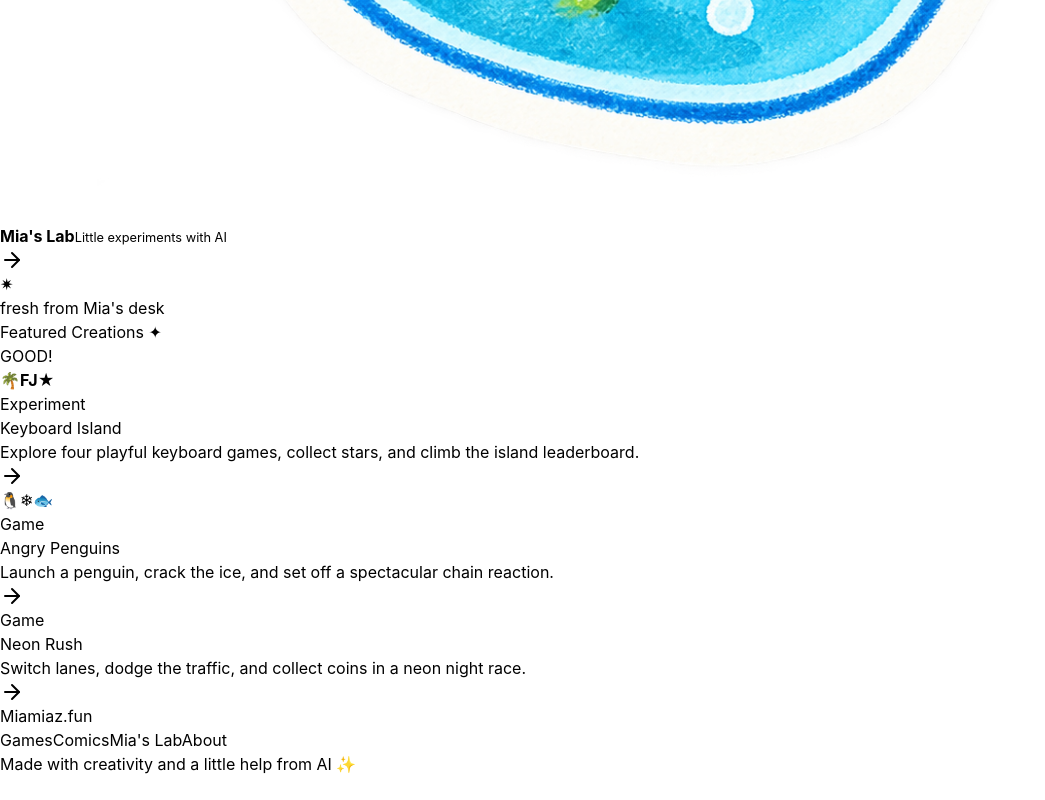
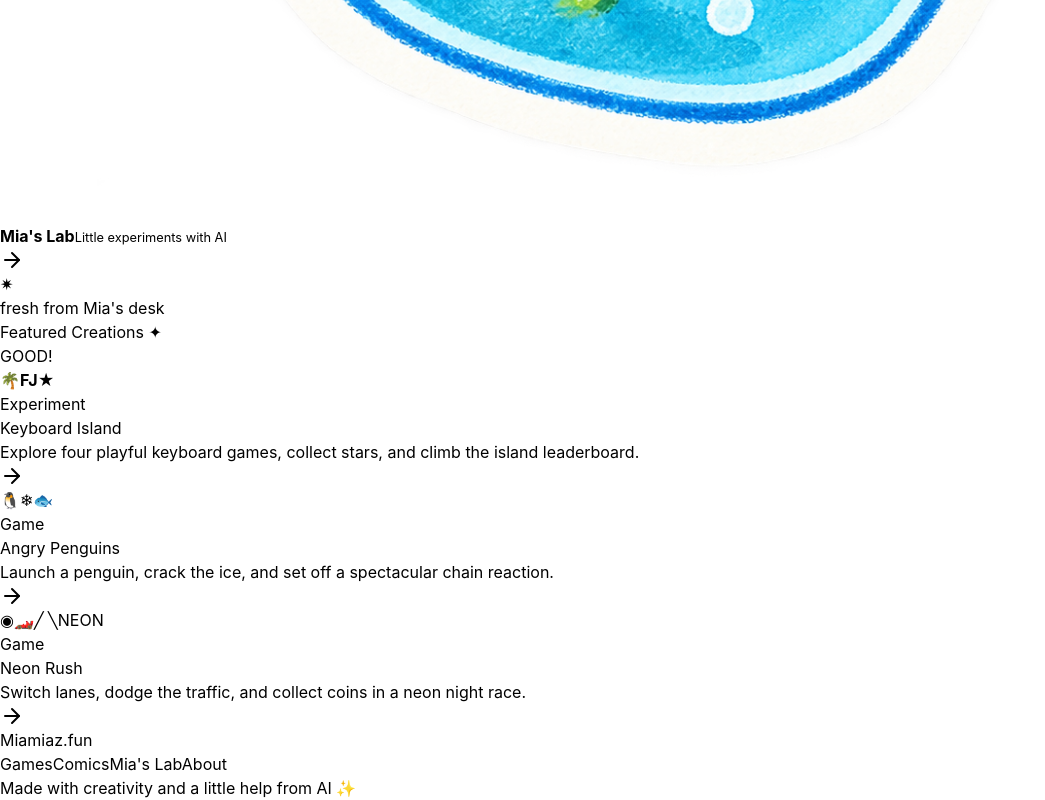
Before and after one commit to ctt19881226-svg/miaz-fun, a Next.js app: page / in a window 1280 px wide. Shown: the part 4374-5174 px from the top of the page, without its empty margins (0-1045 px from the left). Before the commit the page ends 5150 px from the top, so only its background shows below. Built offline with nearby package versions, Linux system fonts and the light colour scheme.

Commit message:
Add Neon Rush featured artwork

```diff
--- a/app/page.tsx
+++ b/app/page.tsx
@@ -81,6 +81,7 @@ export default function Home() {
                 {index === 0 && <span className="good-sticker" aria-hidden="true">GOOD!</span>}
                 <div className={`project-art ${project.art}`} aria-hidden="true">
                   {project.art === "penguin" && <div className="penguin-cover homepage-penguin"><span className="penguin-sun" /><span className="penguin-hero">🐧</span><span className="penguin-ice">❄︎</span><span className="penguin-fish">🐟</span></div>}
+                  {project.art === "racer" && <div className="racer-cover"><span className="racer-moon">◉</span><span className="racer-car">🏎️</span><span className="racer-road">╱ ╲</span><span className="racer-glow">NEON</span></div>}
                   {project.art === "stars" && <><span>★</span><span>✦</span><span>★</span></>}
                   {project.art === "snake" && <><span className="snake">●●●●●</span><span className="fruit">🍎</span></>}
                   {project.art === "comic" && <><span className="comic-panel">MIA</span><span className="comic-panel">♡</span></>}
```
